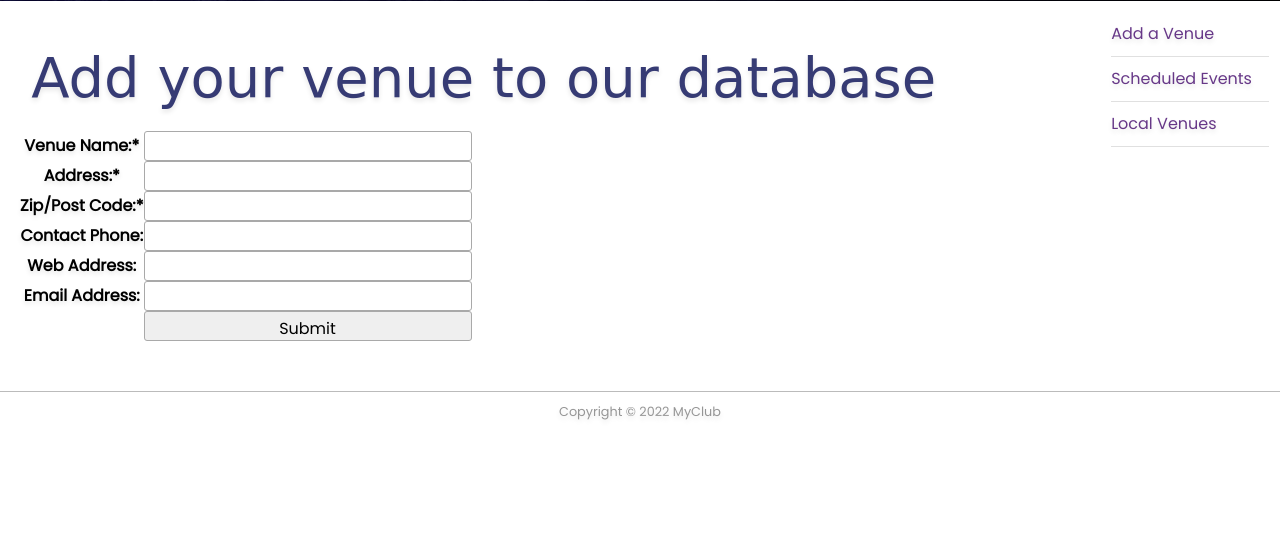
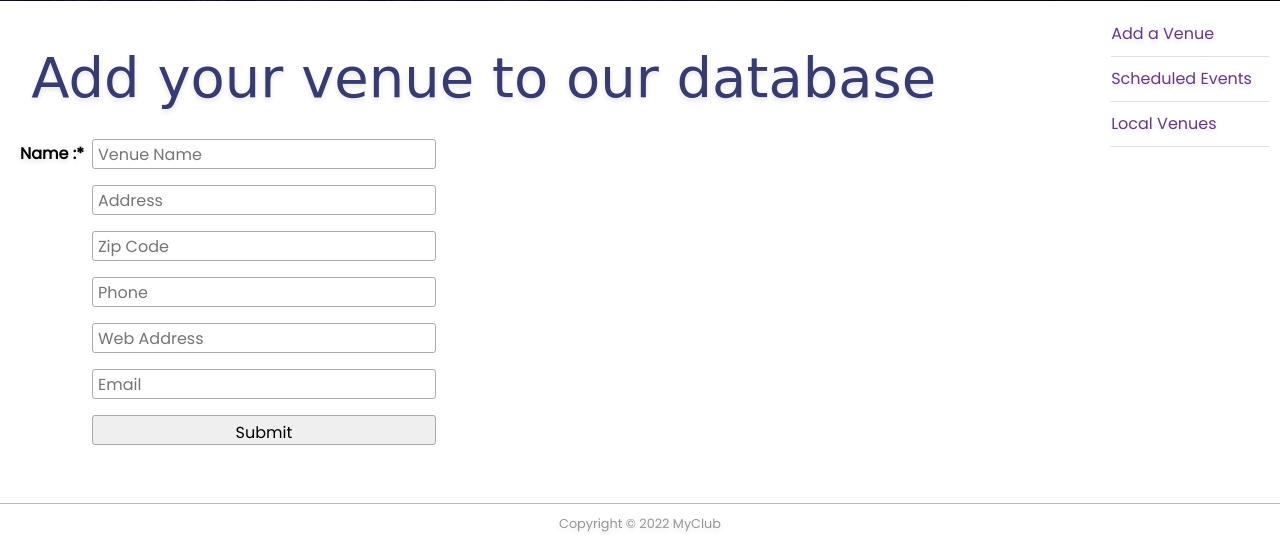
Before and after one commit to aliana-kazmi/club, a Django app: page /add-venue/ in a window 1280 px wide. Shown: the part 663-1207 px from the top of the page. Before the commit the page ends 1083 px from the top, so only its background shows below. Run offline with Django 3.2, Linux system fonts and the light colour scheme; some web fonts are replaced.

Commit message:
Updated add-venue page

```diff
--- a/events/forms.py
+++ b/events/forms.py
@@ -8,6 +8,23 @@
         model = Venue
         # we’re using the special __all__ value to tell Django to use all the form fields
         fields = '__all__'
+        labels = {
+			'name': 'Name     ',
+			'address': '',
+			'zip_code': '',
+			'phone': '',
+			'web': '',
+			'email_address': '',
+			'venue_image': '',
+		}
+        widgets = {
+			'name': forms.TextInput(attrs={'class':'form-control', 'placeholder':'Venue Name', 'style':'margin:0.5rem'}),
+			'address': forms.TextInput(attrs={'class':'form-control', 'placeholder':'Address', 'style':'margin:0.5rem'}),
+			'zip_code': forms.TextInput(attrs={'class':'form-control', 'placeholder':'Zip Code', 'style':'margin:0.5rem'}),
+			'phone': forms.TextInput(attrs={'class':'form-control', 'placeholder':'Phone', 'style':'margin:0.5rem'}),
+			'web': forms.TextInput(attrs={'class':'form-control', 'placeholder':'Web Address', 'style':'margin:0.5rem'}),
+			'email_address': forms.EmailInput(attrs={'class':'form-control', 'placeholder':'Email', 'style':'margin:0.5rem'}),
+		}
     def clean(self):
          cleaned_data = super().clean()
          phone = cleaned_data.get("phone")
--- a/events/templates/events/add_venue.html
+++ b/events/templates/events/add_venue.html
@@ -15,7 +15,7 @@
      {{ form.as_table }}
      <tr>
        <td>&nbsp;</td>
-       <td><input type="submit" value="Submit"></td>
+       <td><input type="submit" value="Submit" style="margin: 0.5rem;"></td>
      </tr>
    </table>
    {% csrf_token %}
```
Also changed, not shown: db.sqlite3.
